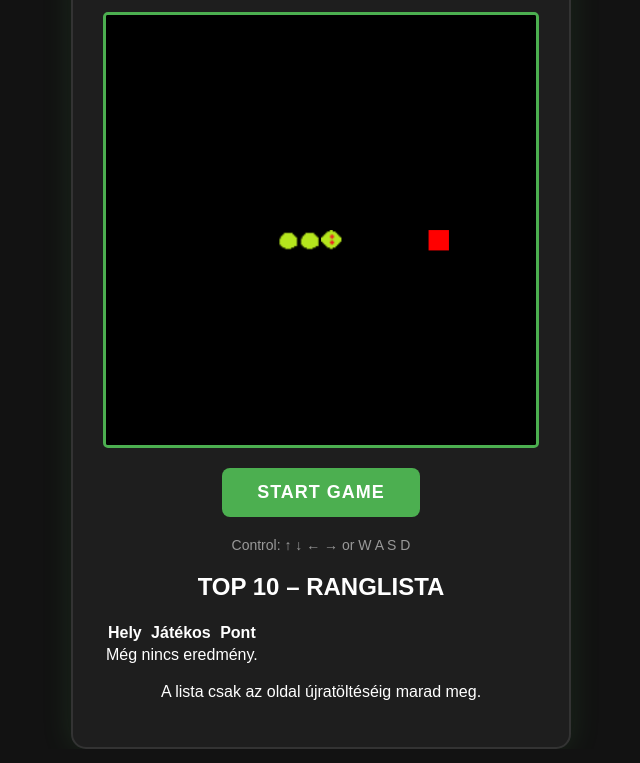
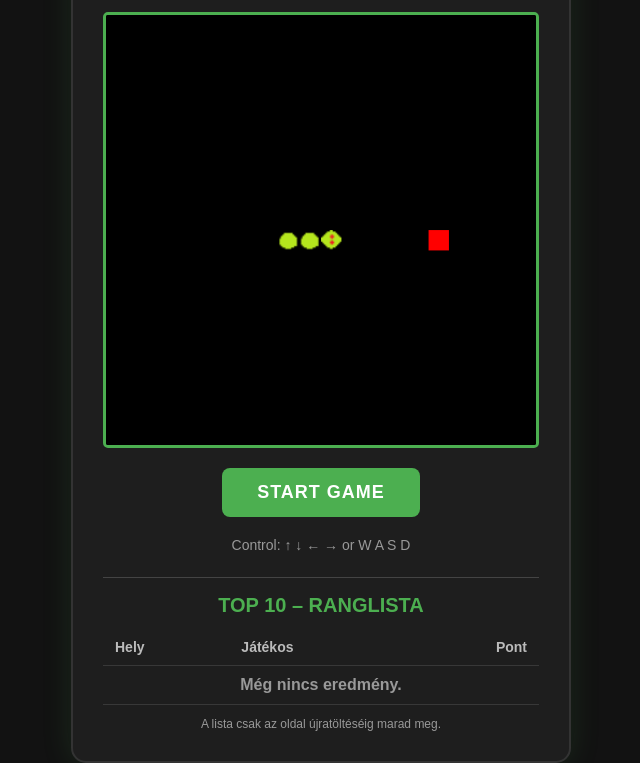
Before and after one commit to Neuromancer1990/snake-game, a plain HTML site: page index.html in a window 1280 px wide. Shown: the part 138-901 px from the top of the page, without its empty margins (319-959 px from the left). Drawn offline with Linux system fonts and the light colour scheme.

Commit message:
Add session-only player leaderboard (style.css)

```diff
--- a/style.css
+++ b/style.css
@@ -90,3 +90,54 @@ canvas {
     color: #999;
     font-size: 14px;
 }
+
+/* Az aktuális oldal futásáig tárolt TOP 10 ranglista. */
+.leaderboard {
+    margin-top: 24px;
+    padding-top: 16px;
+    border-top: 1px solid #444;
+}
+
+.leaderboard h2 {
+    margin: 0 0 12px;
+    color: #4caf50;
+    font-size: 20px;
+}
+
+.leaderboard table {
+    width: 100%;
+    border-collapse: collapse;
+    text-align: left;
+}
+
+.leaderboard th,
+.leaderboard td {
+    padding: 10px 12px;
+    border-bottom: 1px solid #383838;
+}
+
+.leaderboard th {
+    color: #bbb;
+    font-size: 14px;
+}
+
+.leaderboard th:last-child,
+.leaderboard td:last-child {
+    text-align: right;
+}
+
+.leaderboard tbody tr:first-child {
+    color: #81c784;
+    font-weight: bold;
+}
+
+.empty-leaderboard {
+    text-align: center !important;
+    color: #999;
+}
+
+.leaderboard-note {
+    margin: 12px 0 0;
+    color: #999;
+    font-size: 12px;
+}
```
